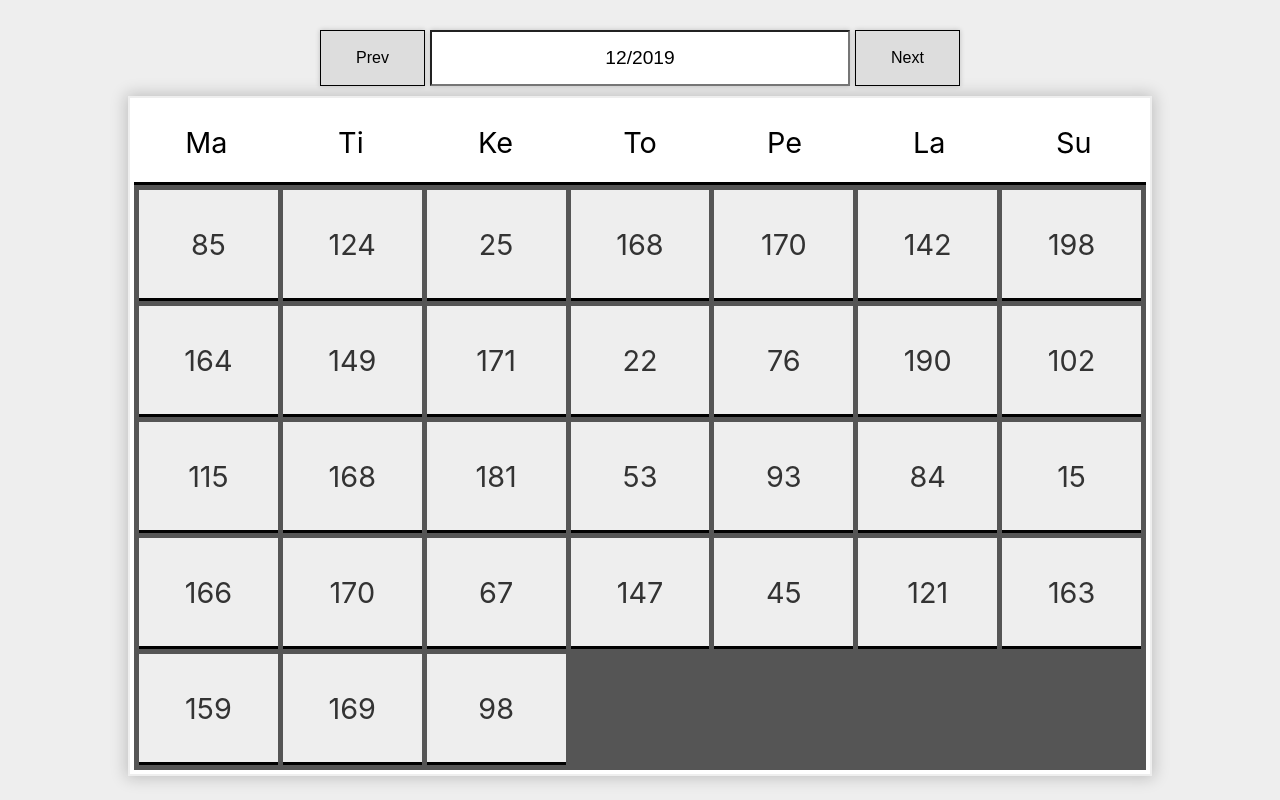
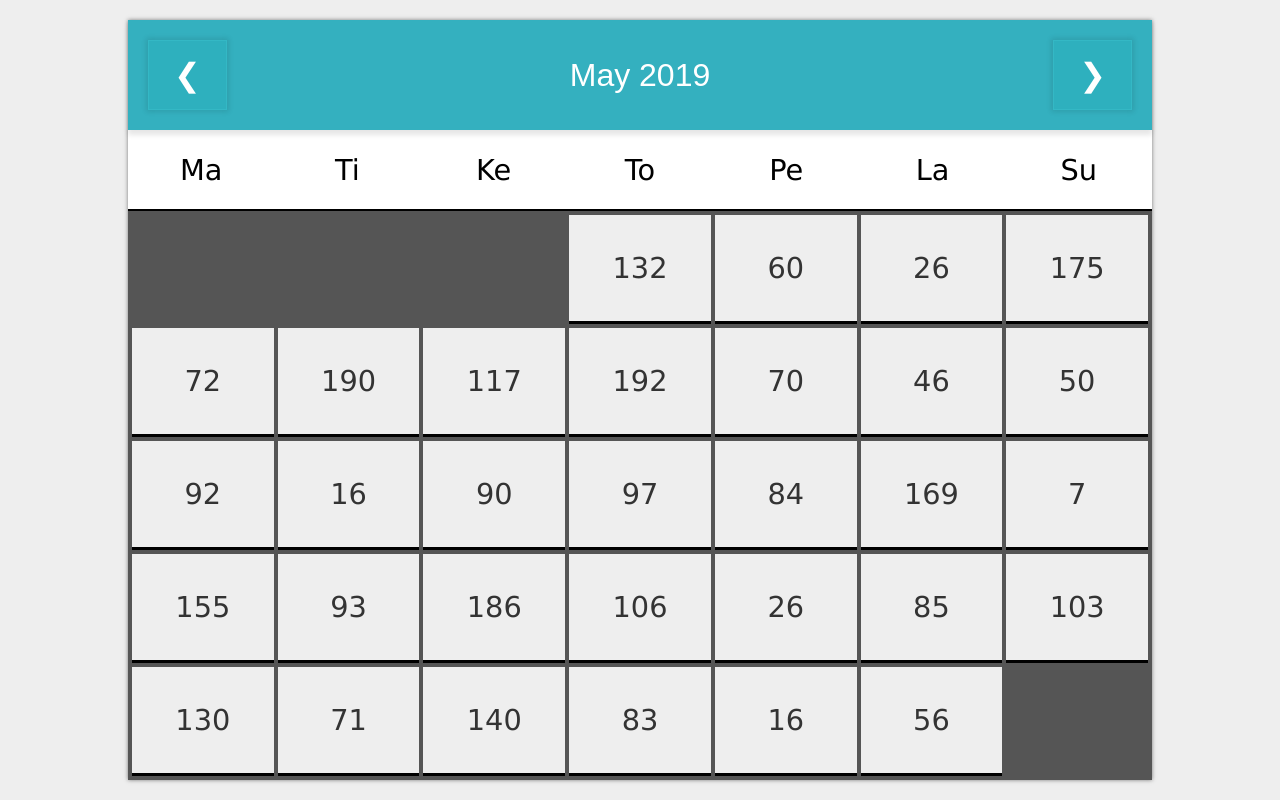
Before and after one commit to Suichoku/PrimaCalendar, a React (Create React App) app: page / in a window 1280 px wide. Built offline with nearby package versions, Linux system fonts and the light colour scheme.

Commit message:
Month failure amount change works

```diff
--- a/src/App.js
+++ b/src/App.js
@@ -1,11 +1,15 @@
 import React, { Component } from 'react';
 import Calendar from './containers/Calendar/Calendar';
 import classes from './App.module.css'
+import DayNames from './components/DayNames/DayNames';
+
+import moment from 'moment'
+import Header from './components/Header/Header';
 
 class App extends Component {
 
   state = {
-    month: 12,
+    month: 5,
     year: 2019,
     failureData: null,
     monthFailureData: null
@@ -21,7 +25,6 @@ class App extends Component {
   }
 
   filterByMonth = data => {
-    console.log("called", this.state.month)
     return data.filter(obj => {
       let month = obj["Date"].split(".")[1]
       let year = obj["Date"].split(".")[2]
@@ -32,51 +35,50 @@ class App extends Component {
     })
   }
 
+  // Handles changing data on month change
   handleMonthChange = event => {
-    if(event.target.id === "Prev") {
-      this.setState(prev => {
-        if(prev.month > 1) return {month: prev.month - 1}
-        else return {month: 12, year: prev.year - 1}
-      }, () => {
-        this.setState( {monthFailureData: this.filterByMonth(this.state.failureData)} );
-      })
+    let { month, year } = this.state;
+
+    if(event.target.id === "Prev") { // Going to previous month
+      if(month > 1) --month;
+      else { // Months loop over to another year
+        month = 12; // set month to december
+        --year;
+      }
     }
-    if(event.target.id === "Next") {
-      this.setState(prev => {
-        if(prev.month < 12) return {month: prev.month + 1}
-        else return {month: 1, year: prev.year + 1}
-      }, () => {
-        this.setState( {monthFailureData: this.filterByMonth(this.state.failureData)} );
-      })
+    if(event.target.id === "Next") { // Going to next month
+      if(month < 12) ++month;
+      else { // Months loop over to another year
+        month = 1; // set month to january
+        ++year;
+      }
     }
+
+
+    this.setState({month, year}, () => this.updateMonthData());
+  }
+
+  updateMonthData = () => {
+    const monthFailureData = this.filterByMonth(this.state.failureData);
+    this.setState({monthFailureData})
   }
 
   render() {
+
+    const monthName = moment().month(this.state.month-1).format("MMMM");
+
     return(
-      <React.Fragment>
-        <nav className={classes.Nav}>
-          <button
-            className={classes.Button}
-            id="Prev"
-            onClick={this.handleMonthChange.bind("Prev")} >
-            Prev</button>
-          <input
-            type="text"
-            className={classes.Search}
-            readOnly
-            value={`${this.state.month}/${this.state.year}`}
-          ></input>
-          <button
-            className={classes.Button}
-            id="Next"
-            onClick={this.handleMonthChange.bind("Next")} >
-            Next</button>
-        </nav>
+      <div className={classes.Container}>
+        <Header
+          monthName={monthName}
+          year={this.state.year}
+          changedMonth={this.handleMonthChange} />
+        <DayNames/>
         <Calendar
           year={this.state.year}
           month={this.state.month}
           failureData={this.state.monthFailureData} />
-      </React.Fragment>
+      </div>
     )
   }
 }
--- a/src/App.module.css
+++ b/src/App.module.css
@@ -1,34 +1,14 @@
 body {
     background-color: #eee;
+    font-family: Verdana, sans-serif;
 }
 
-.Nav {
-    margin: 30px auto 0px auto;
-    width: 50%;
+.Container {
+    margin: 20px auto;
+    width: 80%;
+    height: 95vh;
     display: grid;
-    grid-template-columns: 1fr 4fr 1fr;
-    gap: 5px;
+    grid-template-rows: 1fr 1fr 7fr;
+    box-shadow: 0px 0px 25px 2px rgba(0,0,0,0.3);
+    box-shadow: 0px 0px 4px 0px rgba(0,0,0,0.5);
 }
-
-.Button {
-    background-color: #ddd;
-    border: 1px solid black;
-    color: black;
-    padding: 15px 32px;
-    text-align: center;
-    text-decoration: none;
-    cursor: pointer;
-    font-size: 16px;
-    box-shadow: 0px 0px 5px 0px rgba(0,0,0,0.2);
-}
-
-.Button:hover {
-    background-color: #fff;
-}
-
-.Search {
-    padding: 15px 32px;
-    font-size: 1.2em;
-    text-align: center;
-    box-shadow: 0px 0px 5px 0px rgba(0,0,0,0.2);
-}
--- a/src/components/DayNames/DayNames.js
+++ b/src/components/DayNames/DayNames.js
@@ -5,7 +5,7 @@ const DAYS = ["Ma", "Ti", "Ke", "To", "Pe", "La", "Su"];
 
 const DayNames = props => {
     return (
-        <div className={classes.Row}>
+        <div className={classes.Container}>
             {DAYS.map( day => (
                 <div className={classes.Name} key={day}>
                     {day}
--- a/src/components/DayNames/DayNames.module.css
+++ b/src/components/DayNames/DayNames.module.css
@@ -1,9 +1,7 @@
-.Row {
+.Container {
     display: grid;
     grid-template-columns: repeat(7, 1fr);
-    grid-template-rows: 10vh;
-    border-bottom: 3px solid black;
-    box-sizing: border-box;
+    border-bottom: 2px solid black;
     background: white;
 }
 
--- /dev/null
+++ b/src/components/Header/Header.js
@@ -0,0 +1,27 @@
+import React from 'react';
+import classes from './Header.module.css'
+
+const Header = props => {
+    return (
+        <nav className={classes.Nav}>
+          <button
+            className={classes.Button}
+            id="Prev"
+            onClick={props.changedMonth.bind(this)} >
+            &#10094;</button>
+          <input
+            type="text"
+            className={classes.Search}
+            readOnly
+            value={`${props.monthName} ${props.year}`}
+          ></input>
+          <button
+            className={classes.Button}
+            id="Next"
+            onClick={props.changedMonth.bind(this)} >
+            &#10095;</button>
+        </nav>
+    )
+}
+
+export default Header;
--- /dev/null
+++ b/src/components/Header/Header.module.css
@@ -0,0 +1,37 @@
+.Nav {
+    background-color: #34b0bf;
+    box-sizing: border-box;
+    padding: 20px 20px;
+    z-index: 2;
+    padding: auto;
+    display: grid;
+    grid-template-columns: 1fr 10fr 1fr;
+    gap: 20px;
+    box-shadow: 0px 5px 5px 0px rgba(0,0,0,0.10);
+}
+
+.Button {
+    background-color: #2eb0be;
+    border: 1px solid rgb(113, 250, 255, 0.1);
+    box-sizing: border-box;
+    color: white;
+    padding: 15px 15px;
+    text-align: center;
+    text-decoration: none;
+    cursor: pointer;
+    font-size: 2.0em;
+    box-shadow: 0px 0px 5px 2px rgba(0,0,0,0.1);
+}
+
+.Button:hover {
+    background-color: #32b6c5;
+    border: 1px solid rgb(113, 250, 255, 0.5);
+}
+
+.Search {
+    background-color: transparent;
+    color: white;
+    font-size: 2.0em;
+    text-align: center;
+    border: none;
+}
--- a/src/containers/Calendar/Calendar.js
+++ b/src/containers/Calendar/Calendar.js
@@ -1,11 +1,12 @@
 import React from 'react'
 import classes from './Calendar.module.css'
-import DayNames from '../../components/DayNames/DayNames'
 import Day from '../../components/Day/Day'
 
 import moment from 'moment'
 
 const Calendar = props => {
+
+    console.log(props.failureData);
 
     // set moment date to currently selected month
     const m = moment(`${props.year}-${props.month}`, "YYYY-MM")
@@ -17,11 +18,15 @@ const Calendar = props => {
     const daysInMonth = m.daysInMonth()
     const days = Array(daysInMonth).fill().map( (_, i) => i + 1)
 
-    console.log(m.month(), props.failureData)
+    const dataLength = props.failureData && props.failureData.length;
+
+    const data = days.length === dataLength ?
+        props.failureData :
+        null;
+    // props.failureData[num-1].Amount
 
     return (
         <div className={classes.Container}>
-            <DayNames />
             <div className={classes.Grid}>
             {fillerDays.map( num => (
                 <Day key={"filler" + num}
@@ -31,7 +36,7 @@ const Calendar = props => {
                 <Day
                     key={num}
                     color={"None"}>
-                    {props.failureData ? props.failureData[num-1].Amount : 0}
+                    {data ? data[num-1].Amount : num}
                 </Day>
             ))}
             </div>
--- a/src/containers/Calendar/Calendar.module.css
+++ b/src/containers/Calendar/Calendar.module.css
@@ -1,26 +1,12 @@
-.Container {
-    margin: auto;
-    width: 80vw;
-    height: 85vh;
-    min-width: 400px;
-    max-width: 1800px;
-    margin-top: 10px;
+.Grid {
+    height: 100%;
     padding: 4px;
-    box-sizing: border-box;
-    background-color:white;
-    box-shadow: 0px 0px 15px 2px rgba(0,0,0,0.2);
-    border: 2px solid #eee
-}
-
-.Grid {
-    padding: 5px;
-    height: calc(75vh - 15px);
     box-sizing: border-box;
     display: grid;
     grid-template-columns: repeat(7, 1fr);
     grid-auto-rows: 1fr;
     align-items: stretch;
     justify-items: stretch;
-    gap: 5px;
+    gap: 4px;
     background-color: #555;
 }
```
